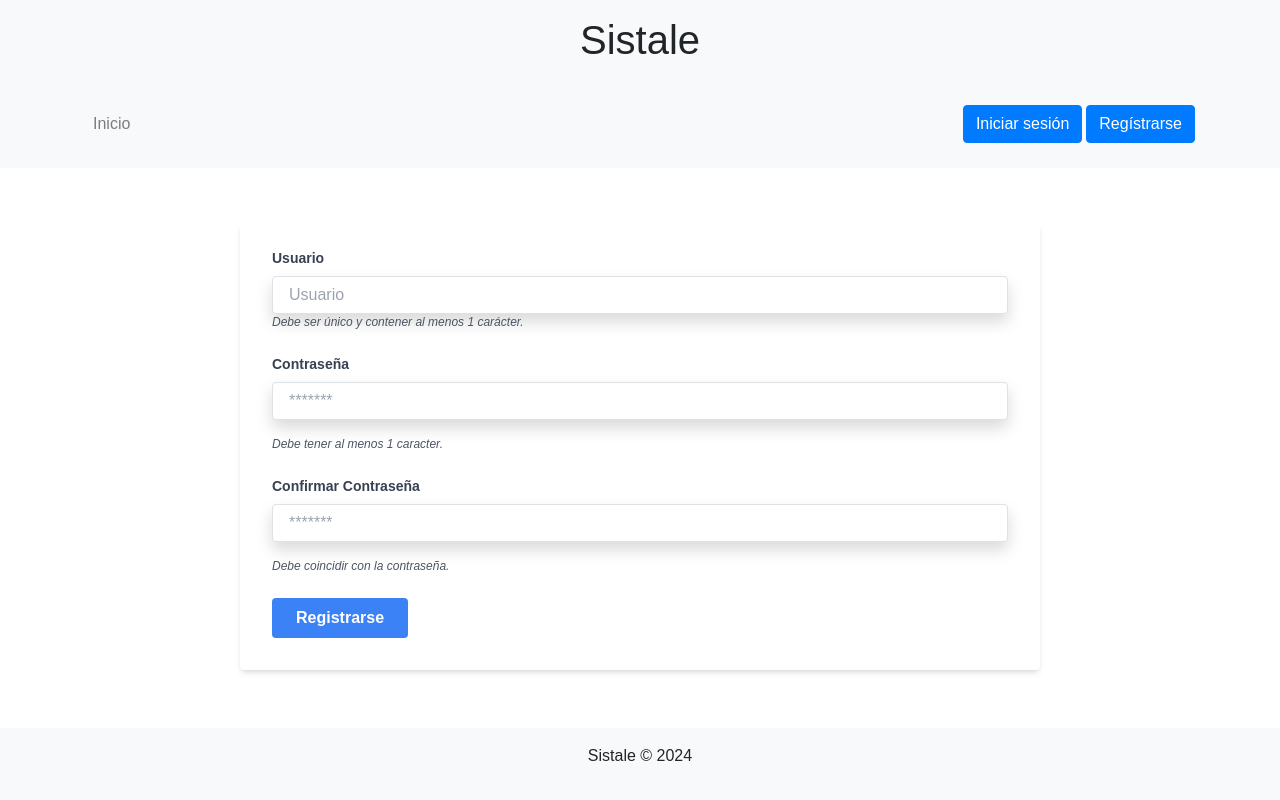
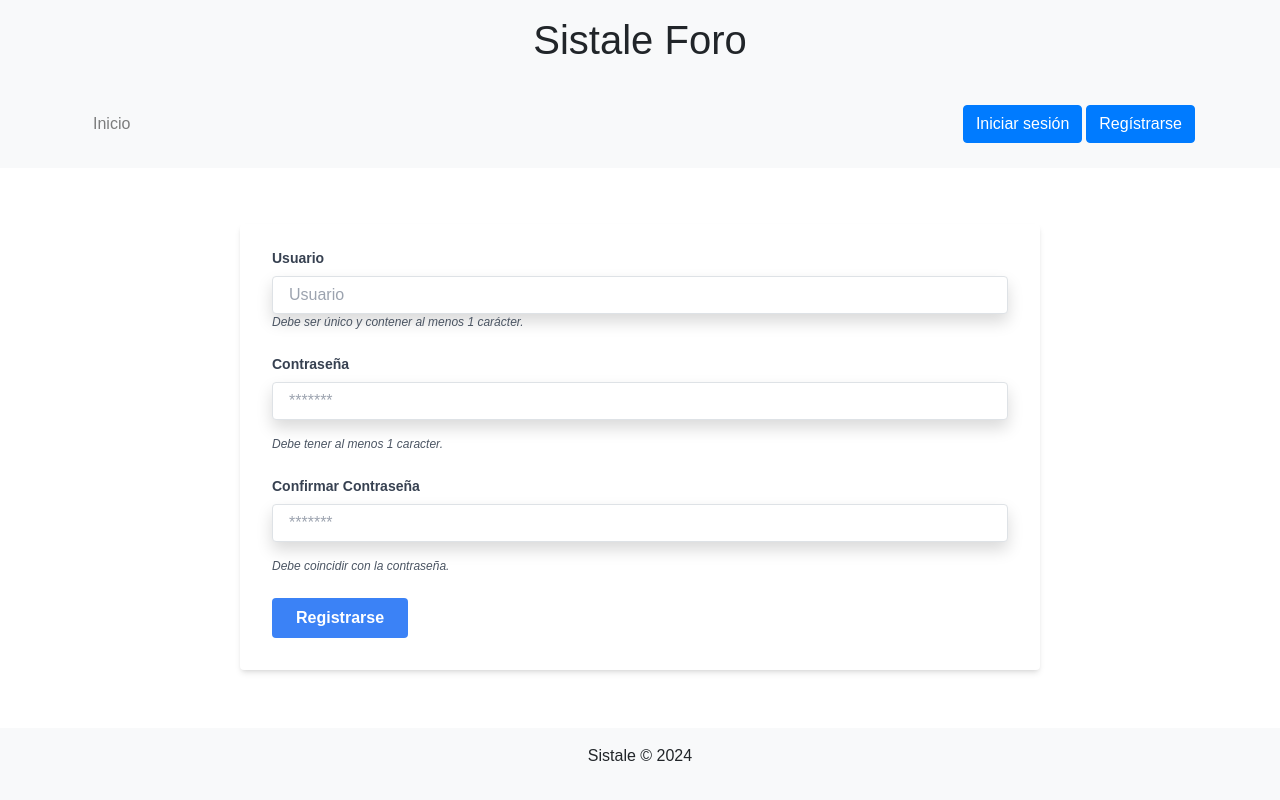
Before and after one commit to JoseLuisADA/proyectofinaldaw, a Next.js app in the folder sistaleforo-web-final/: page /register in a window 1280 px wide. Built offline with nearby package versions, Linux system fonts and the light colour scheme; a web font is replaced by a local one.

Commit message:
Sistale title in header renamed to Sistale Foro

```diff
--- a/sistaleforo-web-final/src/components/Header.jsx
+++ b/sistaleforo-web-final/src/components/Header.jsx
@@ -5,7 +5,7 @@ import NavBar from './NavBar';
 const Header = () => (
   <header className="bg-light p-3 text-center" data-testid="header">
     <h1 data-testid="header-text">
-      Sistale
+      Sistale Foro
     </h1>
     <NavBar />
   </header>
```
